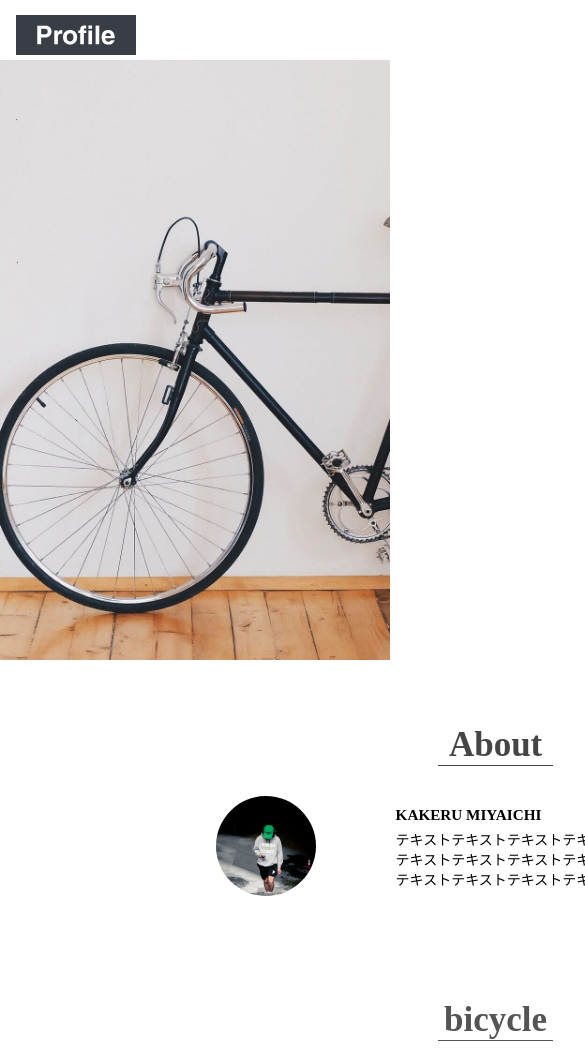
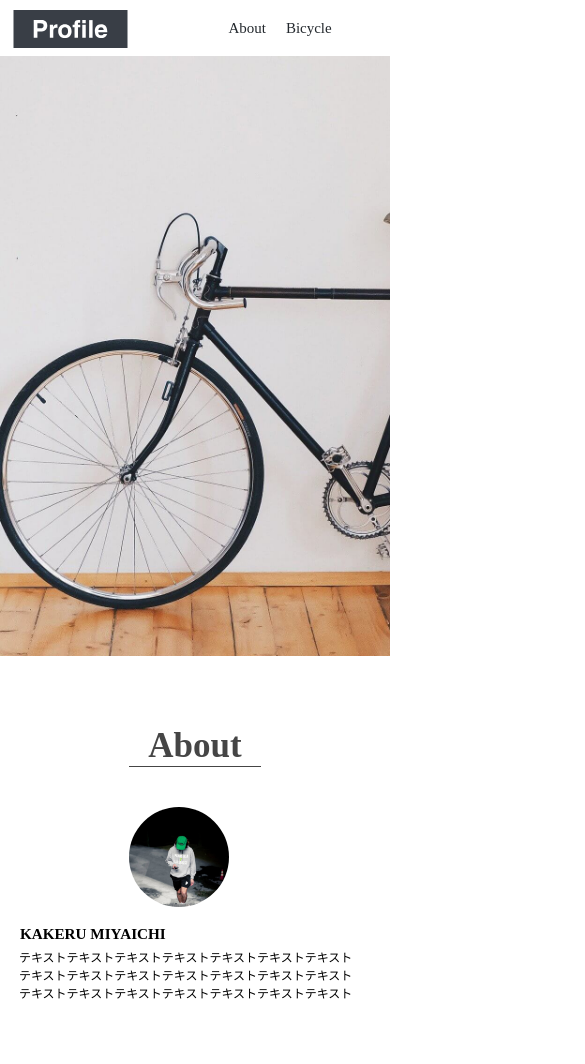
Before and after one commit to TakanoriShima/bicycle, a plain HTML site: page index.html in a window 390 px wide. Shown: the top 1064 px of the page, 585 px wide, since content can reach past the window. Drawn offline with Linux system fonts and the light colour scheme.

Commit message:
responsive

```diff
--- a/index.html
+++ b/index.html
@@ -2,6 +2,7 @@
 <html lang="ja">
     <head>
         <meta charset="UTF-8">
+        <meta name="viewport" content="width=device-width, initial-scale=1, shrink-to-fit=no">
         <title>Profile</title>
         <link rel="stylesheet" href="style.css">
         <link rel="icon" href="img/favicon.ico">
--- a/style.css
+++ b/style.css
@@ -3,6 +3,7 @@ body {
     height: 147vh;
     margin: 0;
 }
+
 header {
     height: 50px;
     width: 960px;
@@ -11,29 +12,36 @@ header {
     padding-top: 10px;
     display: flex;
 }
+
 header img {
     width: 120px;
 }
+
 ul {
     list-style-type: none;
     padding-left: 0;
     display: flex;
 }
+
 nav {
     margin-left: 800px;
 }
+
 li {
     margin: 10px;
 }
+
 div#mainvisual {
     width: 100%;
     height: 600px;
 }
+
 #mainvisual img {
     width: 100%;
     object-fit: cover;
     height: 600px;
 }
+
 section#about {
     width: 960px;
     margin: 0 auto;
@@ -41,6 +49,7 @@ section#about {
     padding: 0 4%;
     margin-top: 65px;
 }
+
 #about h2 {
     width: 115px;
     margin: 0 auto;
@@ -49,17 +58,20 @@ section#about {
     border-bottom: solid 1px;
     color: #000000ba;
 }
+
 .about {
     height: 120px;
     margin-top: 30px;
     display: flex;
 }
+
 #about img {
     width: 100px;
     height: 100px;
     border-radius: 50%;
     margin-left: 200px;
 }
+
 h3 {
     /* margin-left: 10px; */
     font-size: 95%;
@@ -67,17 +79,28 @@ h3 {
     margin-top: 10px;
     margin-bottom: 0;
 }
+
 div#content {
-    margin-left: 80px;
+    margin-left: 30px;
 }
+
 #content p {
     font-size: 14px;
     margin-top: 5px;
 }
+
+
 /*#about p {*/
+
+
 /*    margin-left: -150px;*/
+
+
 /*    margin-top: 40px;*/
+
+
 /*}*/
+
 #bicycle h2 {
     width: 115px;
     margin: 0 auto;
@@ -86,6 +109,7 @@ div#content {
     border-bottom: solid 1px;
     color: #000000ab;
 }
+
 #bicycle h3 {
     /* margin-left: 10px; */
     font-size: 95%;
@@ -93,17 +117,21 @@ div#content {
     margin-top: 10px;
     margin-bottom: 0;
 }
-.bicycle{
+
+.bicycle {
     width: 300px;
     height: 200px;
 }
+
 #bicycle p {
     text-align: center;
 }
+
 footer {
     text-align: center;
     font-size: 10px;
 }
+
 section#bicycle {
     width: 960px;
     margin: 0 auto;
@@ -111,10 +139,133 @@ section#bicycle {
     padding: 0 4%;
     margin-top: -20px;
 }
+
 a {
-text-decoration: none;
-color: #24292e;
+    text-decoration: none;
+    color: #24292e;
 }
+
 a:hover {
-opacity: 0.7;
+    opacity: 0.7;
 }
+
+
+/*スマホ　縦からは */
+
+@media screen and (max-width: 480px) {
+    html {
+        width: 100vw;
+        height: 309vh;
+    }
+    body {
+        height: 147vh;
+        margin: 0;
+        width: 100vw;
+    }
+    header {
+        height: 38px;
+        width: 100vw;
+        margin: 0 auto;
+        padding: 0px 3%;
+        padding-top: 10px;
+        padding-bottom: 8px;
+        display: flex;
+    }
+    header img {
+        width: 30vw;
+    }
+    nav {
+        margin-left: 23vw;
+    }
+    header ul {
+        list-style-type: none;
+        padding-left: 0;
+        display: flex;
+        margin-top: 0;
+        margin-bottom: 0;
+    }
+    header li {
+        /* margin: 20px; */
+        font-size: 15px;
+    }
+    main {
+        width: 100vw;
+    }
+    div#mainvisual {
+        width: 100vw;
+        height: 600px;
+    }
+    #mainvisual img {
+        width: 100vw;
+        object-fit: cover;
+        height: 600px;
+    }
+    section#bicycle {
+        width: 100vw;
+        margin: 0 auto;
+        height: 970px;
+        padding: 0 0 !important;
+        margin-top: 60px;
+    }
+    .bicycle {
+        width: 100%;
+        /* height: 200px; */
+    }
+    section#about {
+        width: 100vw;
+        /* margin: 0 auto; */
+        height: 295px;
+        padding: 5px 0px !important;
+    }
+    h3 {
+        margin-left: 15px;
+        font-size: 95%;
+        /* text-align: center; */
+        margin-top: 10px;
+        margin-bottom: 0;
+    }
+    #bicycle ul {
+        list-style-type: none;
+        padding-left: 0;
+        display: block;
+        padding: 6vw;
+    }
+    #bicycle li {
+        margin: 0;
+    }
+    #about h2 {
+        width: 34vw;
+        margin: 0 auto;
+        text-align: center;
+        font-size: 35px;
+        border-bottom: solid 1px;
+        color: #000000ba;
+    }
+    .about {
+        height: 120px;
+        margin-top: 40px;
+        display: block;
+        width: 100vw;
+    }
+    div#content {
+        margin-left: 1px;
+        padding: 1vw;
+        width: 100vw;
+    }
+    #content p {
+        font-size: 12px;
+        margin-top: 5px;
+        margin-left: 14px;
+    }
+    #about img {
+        width: 100px;
+        height: 100px;
+        border-radius: 50%;
+        margin-left: 129px;
+    }
+    footer {
+        text-align: center;
+        font-size: 10px;
+        width: 100vw;
+    }
+}
```
